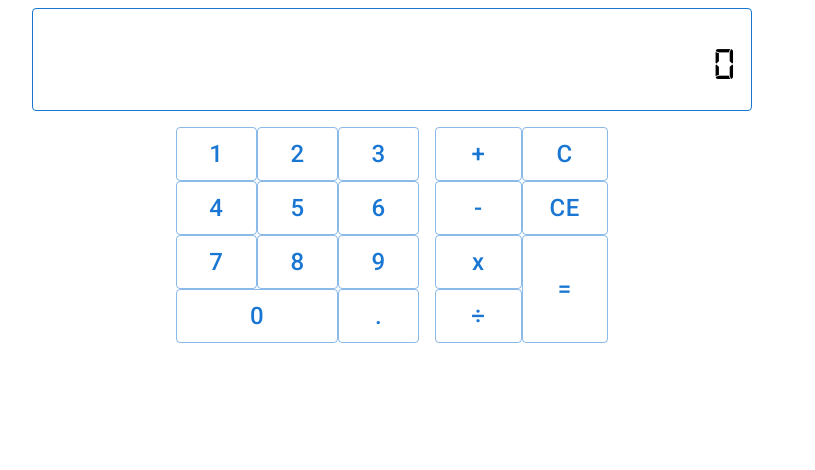
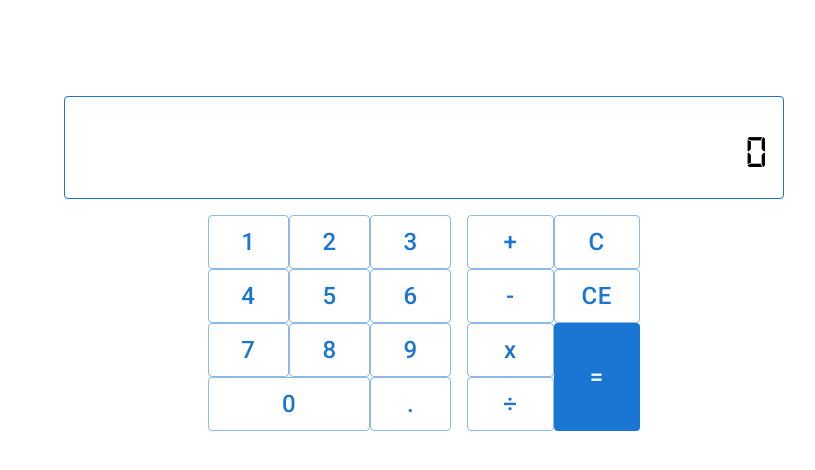
Before and after one commit to shard520/CN-Bootcamp, a React (Create React App) app in the folder week-5/calc-app/: page / in a window 1280 px wide. Shown: the top 470 px of the page, without its empty margins (216-1031 px from the left). Built offline with nearby package versions, Linux system fonts and the light colour scheme; the HTML template or start-up script is replaced by a standard one.

Commit message:
calc-app: add finished files.

```diff
--- a/week-5/calc-app/src/App.css
+++ b/week-5/calc-app/src/App.css
@@ -4,4 +4,5 @@
 
 .app {
   max-width: var(--page-width);
+  margin: 6rem auto 0;
 }
--- a/week-5/calc-app/src/App.js
+++ b/week-5/calc-app/src/App.js
@@ -21,6 +21,10 @@ function App() {
     const char = e.target.dataset.value;
 
     let newNum = displayNum + char;
+
+    if (String(newNum).includes('error')) {
+      newNum = newNum.replace('error', '');
+    }
 
     // remove leading 0
     if (newNum[0] === '0' && newNum[1] !== '.') newNum = newNum.substring(1);
--- a/week-5/calc-app/src/components/Operators.js
+++ b/week-5/calc-app/src/components/Operators.js
@@ -64,7 +64,8 @@ const Operators = ({ updateDisplay, equalsClick, reset, cancelEntry }) => {
       <Button
         sx={{ gridColumn: '2 / span 1', gridRow: '3 / span 2' }}
         data-value="="
-        variant="outlined"
+        variant="contained"
+        disableElevation
         onClick={equalsClick}
       >
         =
```
Also changed, not shown: week-5/calc-app/package.json (+7 -1 lines), 2 other files (tests, documents, lock files or other folders).
